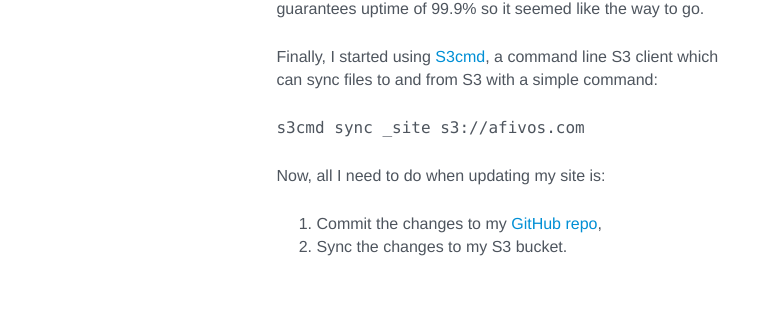
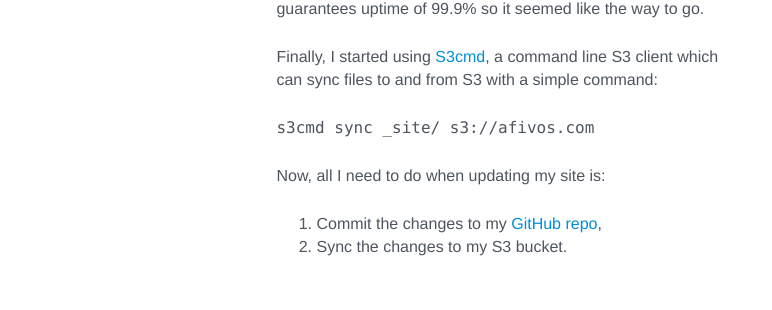
Before and after one commit to afivos/afivos.com, a Jekyll site: the page built from _posts/2015-06-11-updating-my-site-with-a-simple-command.md, in a window 1280 px wide. Shown: the part 301-611 px from the top of the page, without its empty margins (129-901 px from the left). Built offline with Jekyll 4.4.1, drawn with Linux system fonts in a browser that asks for light colours; nearby versions of some CDN libraries; comment, search, counter and statistics services are not loaded.

Commit message:
Tiny but extremely significant correction
Add / after directory name. Without it, a new directory would be
created inside the root folder.

```diff
--- a/_posts/2015-06-11-updating-my-site-with-a-simple-command.md
+++ b/_posts/2015-06-11-updating-my-site-with-a-simple-command.md
@@ -14,7 +14,7 @@ Initially, that took me back to my previous provider which meant going back to F
 
 Finally, I started using [S3cmd](http://s3tools.org/s3cmd), a command line S3 client which can sync files to and from S3 with a simple command:
 
-<pre>s3cmd sync _site s3://afivos.com</pre>
+<pre>s3cmd sync _site/ s3://afivos.com</pre>
 
 Now, all I need to do when updating my site is:
 
```
